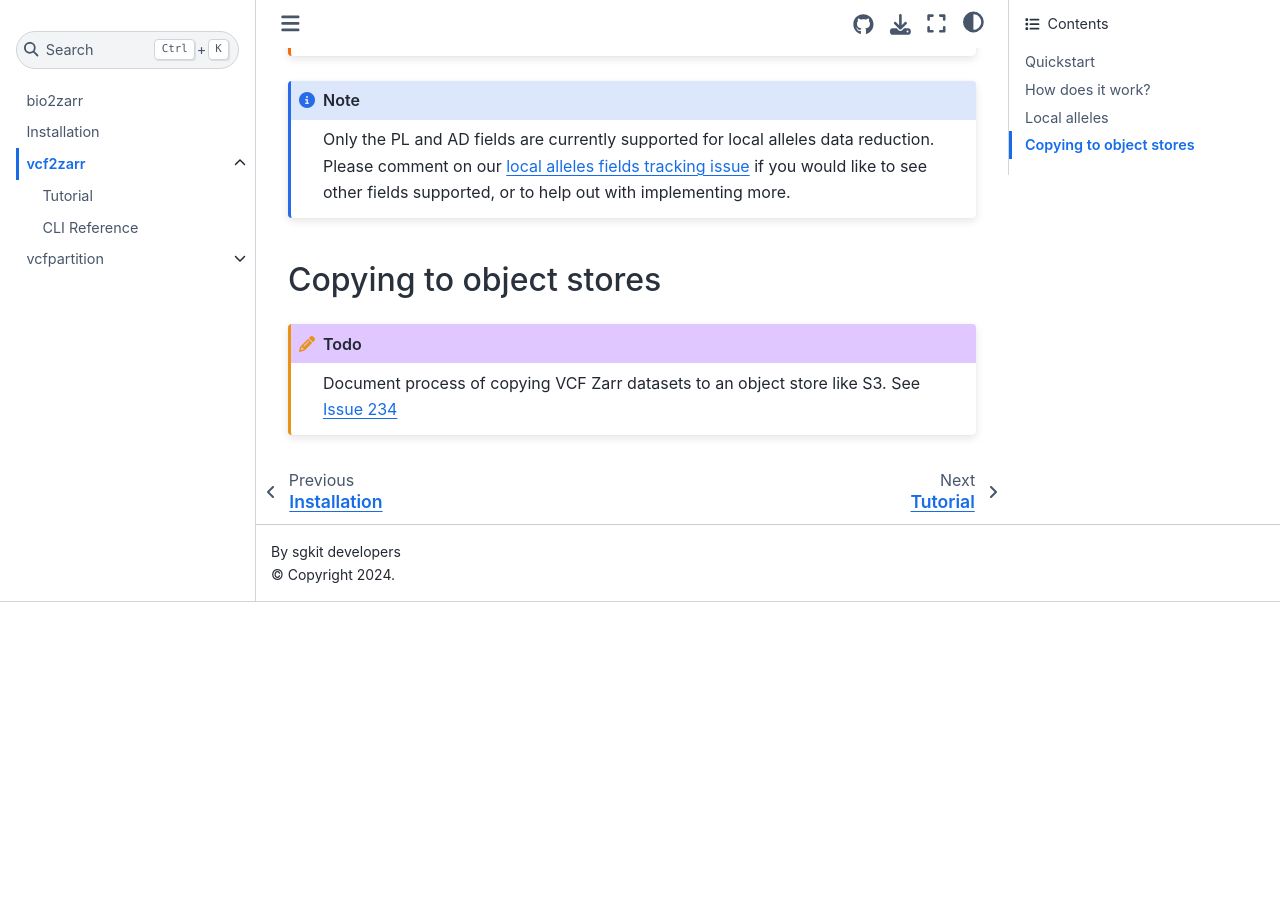
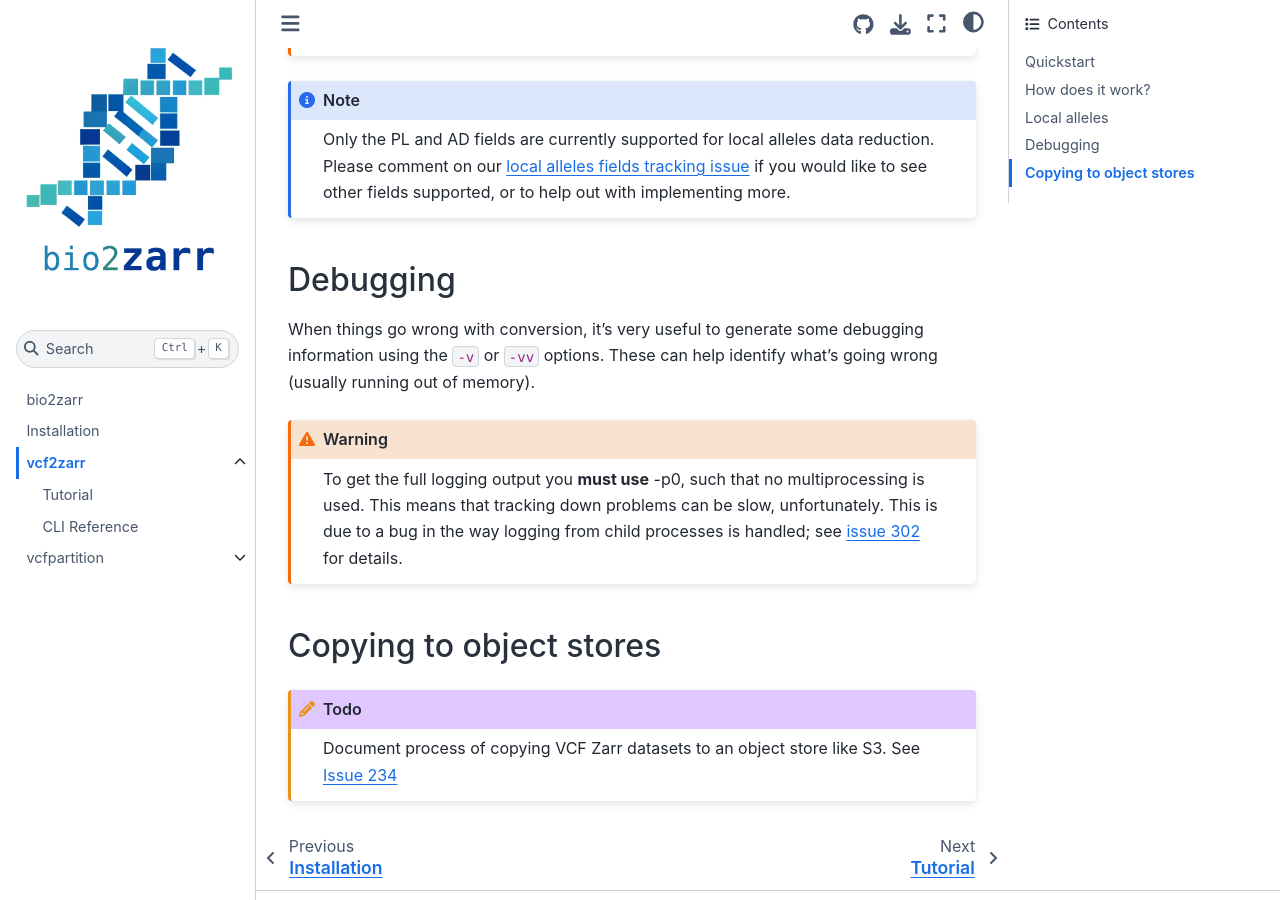
Before and after one commit to sgkit-dev/bio2zarr, a Jupyter Book: the page built from docs/vcf2zarr/overview.md, in a window 1280 px wide and 900 px high, scrolled down 2553 px. Built offline with Jupyter Book 1.0.4 settings and Sphinx 7.4.7 and the Sphinx Book theme 1.1.4, drawn with Linux system fonts in a browser that asks for light colours; before the commit the page ends 3155 px from its top, so only the background shows below that.

Commit message:
Quick docs for logging issue
Closes #312

```diff
--- a/docs/vcf2zarr/overview.md
+++ b/docs/vcf2zarr/overview.md
@@ -128,6 +128,20 @@
 implementing more.
 :::
 
+## Debugging
+
+When things go wrong with conversion, it's very useful to generate some
+debugging information using the ``-v`` or ``-vv`` options. These can
+help identify what's going wrong (usually running out of memory).
+
+:::{warning}
+To get the full logging output you **must use** -p0, such that no multiprocessing
+is used. This means that tracking down problems can be slow, unfortunately.
+This is due to a bug in the way logging from child processes is handled;
+see [issue 302](https://github.com/sgkit-dev/bio2zarr/issues/302) for details.
+:::
+
+
 
 ## Copying to object stores
 
```
